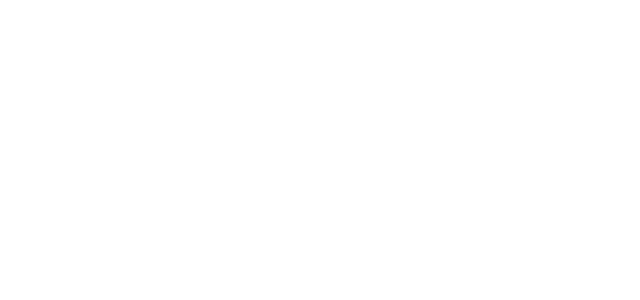
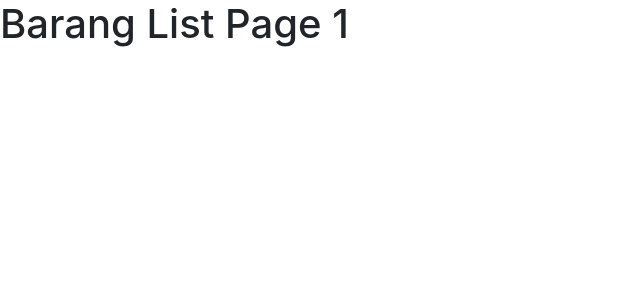
Before and after one commit to coderitma/react-pos, a React (Create React App) app: page /barang in a window 1280 px wide. Before the commit this address had no page. Shown: the top 300 px of the page, without its empty margins (0-640 px from the left). Built offline with nearby package versions, Linux system fonts and the light colour scheme.

Commit message:
step 06 / h16

```diff
--- a/package.json
+++ b/package.json
@@ -39,5 +39,6 @@
       "last 1 firefox version",
       "last 1 safari version"
     ]
-  }
+  },
+  "proxy": "http://localhost:4000"
 }
--- a/src/App.js
+++ b/src/App.js
@@ -1,11 +1,13 @@
 import { BrowserRouter, Routes, Route } from "react-router-dom";
 import AuthLoginPage from "./pages/auth/AuthLoginPage";
+import BarangListPage from "./pages/barang/BarangListPage";
 
 function App() {
   return (
     <BrowserRouter>
       <Routes>
         <Route path="/" element={<AuthLoginPage />} />
+        <Route path="/barang" element={<BarangListPage />} />
         {/* <Route path="/" element={<ContainerOutletWidget />}>
           <Route index element={<LoginPage />} />
           <Route path="/pos" element={<POSPage />} />
--- a/src/config.js
+++ b/src/config.js
@@ -1,5 +1,5 @@
 const config = {
-  BASE_URL: "http://localhost:4000",
+  BASE_URL: "http://localhost:3000",
 };
 
 export default config;
--- /dev/null
+++ b/src/pages/barang/BarangListPage.js
@@ -0,0 +1,16 @@
+import { useEffect, useState } from "react";
+
+const BarangListPage = () => {
+  const [daftarBarang, setDaftarBarang] = useState([]);
+  const [status, setStatus] = useState(false);
+  const [counter, setCounter] = useState(0);
+
+  useEffect(() => {
+    // code run here
+    setCounter(counter + 1);
+  }, [status]);
+
+  return <h1 onClick={() => setStatus(!status)}>Barang List Page {counter}</h1>;
+};
+
+export default BarangListPage;
```
Also changed, not shown: src/services/BarangService.js (added).
